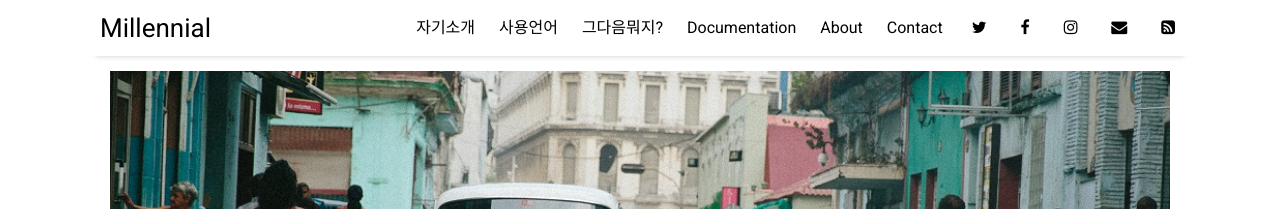
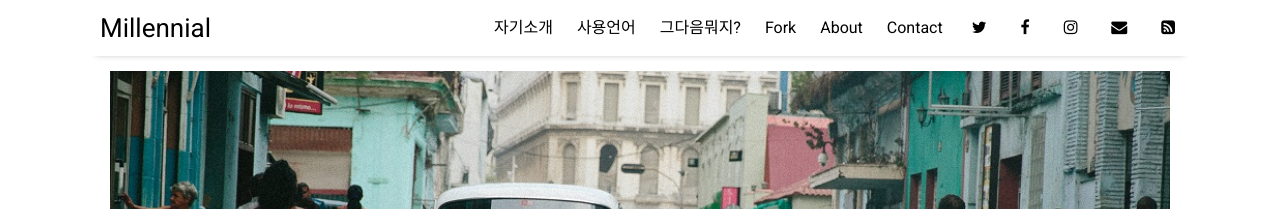
Before and after one commit to xddongx/xddongx.github.io, a Jekyll site: the page built from index.html, in a window 1280 px wide. Shown: the top 209 px of the page. Built offline with Jekyll 4.4.1, drawn with Linux system fonts in a browser that asks for light colours; nearby versions of some CDN libraries; the list of posts is cut into pages by our own code.

Commit message:
Update settings.yml

```diff
--- a/_data/settings.yml
+++ b/_data/settings.yml
@@ -9,7 +9,7 @@ menu:
 - {name: '자기소개', folder: 'pages', file: 'facts.html'}
 - {name: '사용언어', folder: 'pages', file: 'resources.html'}
 - {name: '그다음뭐지?', folder: 'pages', file: 'sample-posts.html'}
-- {name: 'Documentation', folder: 'pages', file: 'documentation.html'}
+- {name: 'Fork', folder: 'pages', file: 'documentation.html'}
 - {name: 'About', folder: 'pages', file: 'about.html'}
 - {name: 'Contact', folder: 'pages', file: 'contact.html'}
 
```
